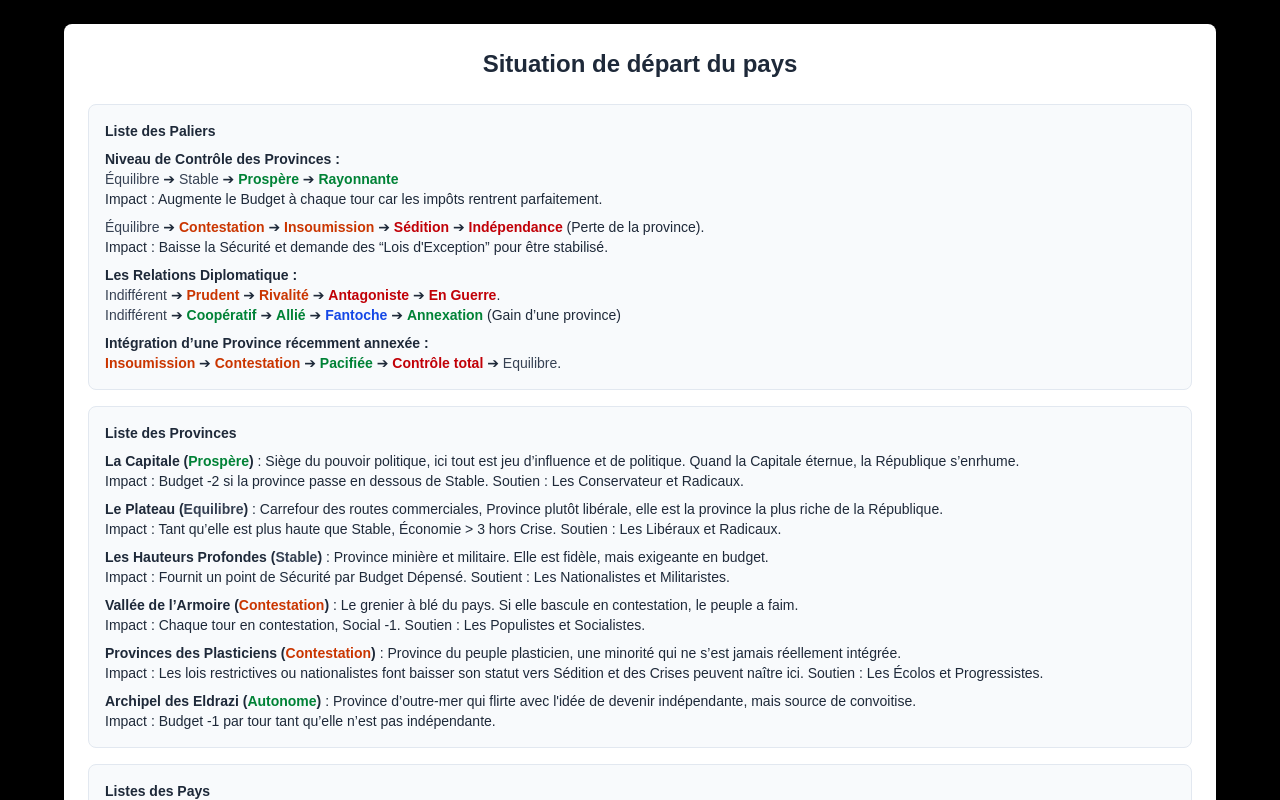
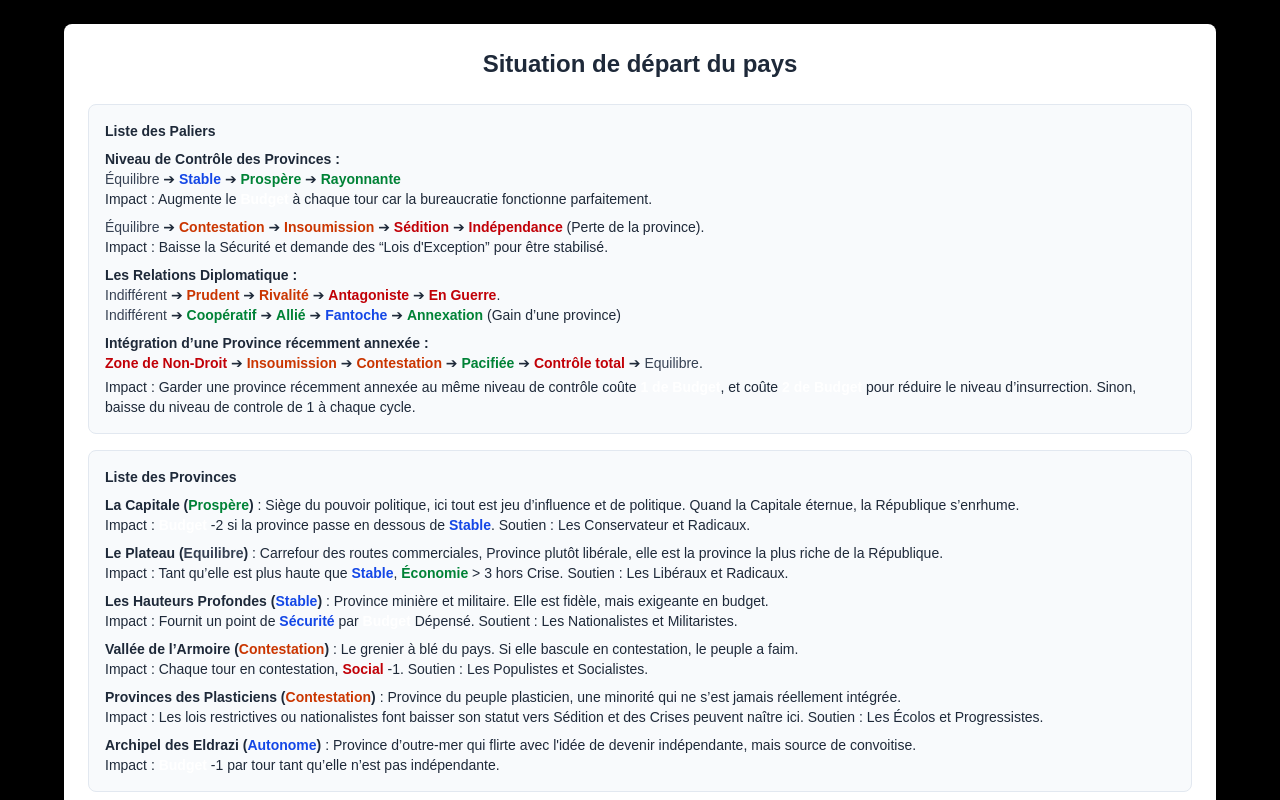
Before and after one commit to Yahiabenlet/interfaceAssemblee, a Next.js app: page /depart in a window 1280 px wide. Shown: the top 800 px of the page. Built offline with nearby package versions, Linux system fonts and the light colour scheme.

Commit message:
ajout d'un état pour une région récemment annexé : Zone de Non-Droit

```diff
--- a/app/components/Hemicycle.tsx
+++ b/app/components/Hemicycle.tsx
@@ -13,6 +13,7 @@ type ProvinceControl =
   | "Stable"
   | "Prospère"
   | "Pacifié"
+  | "Zone de Non-Droit"
   | "Rayonnante"
   | "Contrôle Total";
 
@@ -1034,9 +1035,10 @@ export default function Hemicycle({
 }
 
 const getProvinceControlColor = (value: ProvinceControl): string => {
-  if (value === "Autonomie" || value === "Prospère" || value === "Pacifié" || value === "Rayonnante") return "text-green-700 dark:text-green-300";
-  if (value === "Insoumission" || value === "Contestation") return "text-orange-700 dark:text-orange-300";
-  if (value === "Sécession" || value === "Sédition" || value === "Contrôle Total") {
+  if (value === "Autonomie" || value === "Stable") return "text-blue-700 dark:text-blue-300";
+  if (value === "Prospère" || value === "Pacifié" || value === "Rayonnante") return "text-green-700 dark:text-green-300";
+  if (value === "Insoumission" || value === "Contestation" ) return "text-orange-700 dark:text-orange-300";
+  if (value === "Sécession" || value === "Sédition" || value === "Contrôle Total" || value === "Zone de Non-Droit") {
     return "text-red-700 dark:text-red-300";
   }
   return "text-gray-700 dark:text-gray-300";
--- a/app/depart/page.tsx
+++ b/app/depart/page.tsx
@@ -59,11 +59,15 @@ export default function DepartPage() {
             <p><strong>Niveau de Contrôle des Provinces :</strong></p>
             <p>
               <span className="text-gray-700 dark:text-gray-300">Équilibre</span> ➔{" "}
-              <span className="text-gray-700 dark:text-gray-300">Stable</span> ➔{" "}
+              <span className="text-blue-700 dark:text-blue-300 font-semibold">Stable</span> ➔{" "}
               <span className="text-green-700 dark:text-green-300 font-semibold">Prospère</span> ➔{" "}
               <span className="text-green-700 dark:text-green-300 font-semibold">Rayonnante</span>
             </p>
-            <p className="mb-2">Impact : Augmente le Budget à chaque tour car les impôts rentrent parfaitement.</p>
+            <p className="mb-2">
+              Impact : Augmente le{" "}
+              <span className="font-bold text-white">Budget</span>{" "}
+              à chaque tour car la bureaucratie fonctionne parfaitement.
+            </p>
             <p>
               <span className="text-gray-700 dark:text-gray-300">Équilibre</span> ➔{" "}
               <span className="text-orange-700 dark:text-orange-300 font-semibold">Contestation</span> ➔{" "}
@@ -91,11 +95,18 @@ export default function DepartPage() {
 
             <p><strong>Intégration d’une Province récemment annexée :</strong></p>
             <p>
+                <span className="text-red-700 dark:text-red-300 font-semibold">Zone de Non-Droit</span> ➔{" "}
               <span className="text-orange-700 dark:text-orange-300 font-semibold">Insoumission</span> ➔{" "}
               <span className="text-orange-700 dark:text-orange-300 font-semibold">Contestation</span> ➔{" "}
               <span className="text-green-700 dark:text-green-300 font-semibold">Pacifiée</span> ➔{" "}
               <span className="text-red-700 dark:text-red-300 font-semibold">Contrôle total</span> ➔{" "}
               <span className="text-gray-700 dark:text-gray-300">Equilibre</span>.
+            </p>
+            <p className="mt-1">
+              Impact : Garder une province récemment annexée au même niveau de contrôle coûte{" "}
+              <span className="font-bold text-white">1 de Budget</span>, et coûte{" "}
+              <span className="font-bold text-white">2 de Budget</span> pour réduire le niveau d’insurrection.
+              Sinon, baisse du niveau de controle de 1 à chaque cycle.
             </p>
           </section>
 
@@ -103,29 +114,53 @@ export default function DepartPage() {
             <h2 className="font-bold mb-2">Liste des Provinces</h2>
 
             <p><strong>La Capitale (<span className="text-green-700 dark:text-green-300">Prospère</span>)</strong> : Siège du pouvoir politique, ici tout est jeu d’influence et de politique. Quand la Capitale éternue, la République s’enrhume.</p>
-            <p className="mb-2">Impact : Budget -2 si la province passe en dessous de Stable. Soutien : Les Conservateur et Radicaux.</p>
+            <p className="mb-2">
+              Impact :{" "}
+              <span className="font-bold text-white">Budget</span>{" "}
+              -2 si la province passe en dessous de{" "}
+              <span className="text-blue-700 dark:text-blue-300 font-semibold">Stable</span>. Soutien : Les Conservateur et Radicaux.
+            </p>
 
             <p><strong>Le Plateau (<span className="text-gray-700 dark:text-gray-300">Equilibre</span>)</strong> : Carrefour des routes commerciales, Province plutôt libérale, elle est la province la plus riche de la République.</p>
-            <p className="mb-2">Impact : Tant qu’elle est plus haute que Stable, Économie {">"} 3 hors Crise. Soutien : Les Libéraux et Radicaux.</p>
+            <p className="mb-2">
+              Impact : Tant qu’elle est plus haute que{" "}
+              <span className="text-blue-700 dark:text-blue-300 font-semibold">Stable</span>,{" "}
+              <span className="text-green-700 dark:text-green-300 font-semibold">Économie</span>{" "}
+              {">"} 3 hors Crise. Soutien : Les Libéraux et Radicaux.
+            </p>
 
-            <p><strong>Les Hauteurs Profondes (<span className="text-gray-700 dark:text-gray-300">Stable</span>)</strong> : Province minière et militaire. Elle est fidèle, mais exigeante en budget.</p>
-            <p className="mb-2">Impact : Fournit un point de Sécurité par Budget Dépensé. Soutient : Les Nationalistes et Militaristes.</p>
+            <p><strong>Les Hauteurs Profondes (<span className="text-blue-700 dark:text-blue-300">Stable</span>)</strong> : Province minière et militaire. Elle est fidèle, mais exigeante en budget.</p>
+            <p className="mb-2">
+              Impact : Fournit un point de{" "}
+              <span className="text-blue-700 dark:text-blue-300 font-semibold">Sécurité</span>{" "}
+              par{" "}
+              <span className="font-bold text-white">Budget</span>{" "}
+              Dépensé. Soutient : Les Nationalistes et Militaristes.
+            </p>
 
             <p><strong>Vallée de l’Armoire (<span className="text-orange-700 dark:text-orange-300">Contestation</span>)</strong> : Le grenier à blé du pays. Si elle bascule en contestation, le peuple a faim.</p>
-            <p className="mb-2">Impact : Chaque tour en contestation, Social -1. Soutien : Les Populistes et Socialistes.</p>
+            <p className="mb-2">
+              Impact : Chaque tour en contestation,{" "}
+              <span className="text-red-700 dark:text-red-300 font-semibold">Social</span>{" "}
+              -1. Soutien : Les Populistes et Socialistes.
+            </p>
 
             <p><strong>Provinces des Plasticiens (<span className="text-orange-700 dark:text-orange-300">Contestation</span>)</strong> : Province du peuple plasticien, une minorité qui ne s’est jamais réellement intégrée.</p>
             <p className="mb-2">Impact : Les lois restrictives ou nationalistes font baisser son statut vers Sédition et des Crises peuvent naître ici. Soutien : Les Écolos et Progressistes.</p>
 
-            <p><strong>Archipel des Eldrazi (<span className="text-green-700 dark:text-green-300">Autonome</span>)</strong> : Province d’outre-mer qui flirte avec l&apos;idée de devenir indépendante, mais source de convoitise.</p>
-            <p>Impact : Budget -1 par tour tant qu’elle n’est pas indépendante.</p>
+            <p><strong>Archipel des Eldrazi (<span className="text-blue-700 dark:text-blue-300">Autonome</span>)</strong> : Province d’outre-mer qui flirte avec l&apos;idée de devenir indépendante, mais source de convoitise.</p>
+            <p>
+              Impact :{" "}
+              <span className="font-bold text-white">Budget</span>{" "}
+              -1 par tour tant qu’elle n’est pas indépendante.
+            </p>
           </section>
 
           <section className="rounded-lg border border-slate-200 dark:border-slate-700 p-4 bg-slate-50 dark:bg-slate-900">
             <h2 className="font-bold mb-2">Listes des Pays</h2>
 
             <p><strong>L’Outre-Porte (<span className="text-orange-700 dark:text-orange-300">Prudent</span>)</strong> : Jeune royaume indépendant, le pays est séparé entre deux peuples, dont un proche de nous. Le concept de Grande République de Gérionie considère l’Outre-Porte comme incluse dans nos frontières naturelles.</p>
-            <p className="mt-2"><strong>L’Alliance des Etats d’Elimat (<span className="text-gray-700 dark:text-gray-300">Indifférent</span>)</strong> : Grande puissance régionale, son hégémonie économique et militaire est telle que ce pays est le gendarme du monde et personne ne pourrait imaginer l’économie mondiale si celle d’Elimat venait à s’effondrer.</p>
+            <p className="mt-2"><strong>L’Alliance des Etats d’Elimat (<span className="text-gray-700 dark:text-gray-300">Indifférent</span>)</strong> :  Superpuissance régionale, son hégémonie économique et militaire est telle que ce pays est le gendarme du monde et personne n&apos;ose imaginer l'état de l’économie mondiale si celle d’Elimat venait à s’effondrer.</p>
             <p className="mt-2"><strong>Etat de Tori Value (<span className="text-orange-700 dark:text-orange-300">Rivalité</span>)</strong> : Rival historique de la République de Gérionie, cela fait 3 décennies que les deux états n’ont pas combattu. Revendique l’archipel des Eldrazi.</p>
             <p className="mt-2"><strong>Junte des Emirats du Sud (<span className="text-green-700 dark:text-green-300">Coopératif</span>)</strong> : Junte dirigé par un émir atypique, qui s’est pris d’affection pour votre république singulière. Bien que l’émir n’hésite pas à financer des projets pharaoniques sur votre territoire, son peuple souffre de son régime absolutiste et dictatorial.</p>
           </section>
--- a/app/display/page.tsx
+++ b/app/display/page.tsx
@@ -14,6 +14,7 @@ type ProvinceControl =
   | "Stable"
   | "Prospère"
   | "Pacifié"
+  | "Zone de Non-Droit"
   | "Rayonnante"
   | "Contrôle Total";
 
--- a/app/page.tsx
+++ b/app/page.tsx
@@ -14,6 +14,7 @@ type ProvinceControl =
   | "Stable"
   | "Prospère"
   | "Pacifié"
+  | "Zone de Non-Droit"
   | "Rayonnante"
   | "Contrôle Total";
 
@@ -49,8 +50,9 @@ const PROVINCE_CONTROL_OPTIONS: ProvinceControl[] = [
   "Équilibre",
   "Stable",
   "Prospère",
+  "Pacifié",
+  "Zone de Non-Droit",
   "Rayonnante",
-  "Pacifié",
   "Contrôle Total",
 ];
 
--- a/app/propositions/page.tsx
+++ b/app/propositions/page.tsx
@@ -13,6 +13,7 @@ type ProvinceControl =
   | "Stable"
   | "Prospère"
   | "Pacifié"
+  | "Zone de Non-Droit"
   | "Rayonnante"
   | "Contrôle Total";
 
@@ -43,9 +44,10 @@ type ProposalsState = {
 };
 
 const getProvinceControlColor = (value: ProvinceControl): string => {
-  if (value === "Autonomie" || value === "Prospère" || value === "Pacifié" || value === "Rayonnante") return "text-green-700 dark:text-green-300";
-  if (value === "Insoumission" || value === "Contestation") return "text-orange-700 dark:text-orange-300";
-  if (value === "Sécession" || value === "Sédition" || value === "Contrôle Total") return "text-red-700 dark:text-red-300";
+  if (value === "Autonomie" || value === "Stable") return "text-blue-700 dark:text-blue-300";
+  if (value === "Prospère" || value === "Pacifié" || value === "Rayonnante") return "text-green-700 dark:text-green-300";
+  if (value === "Insoumission" || value === "Contestation" ) return "text-orange-700 dark:text-orange-300";
+  if (value === "Sécession" || value === "Sédition" || value === "Contrôle Total" || value === "Zone de Non-Droit") return "text-red-700 dark:text-red-300";
   return "text-gray-700 dark:text-gray-300";
 };
 
```
